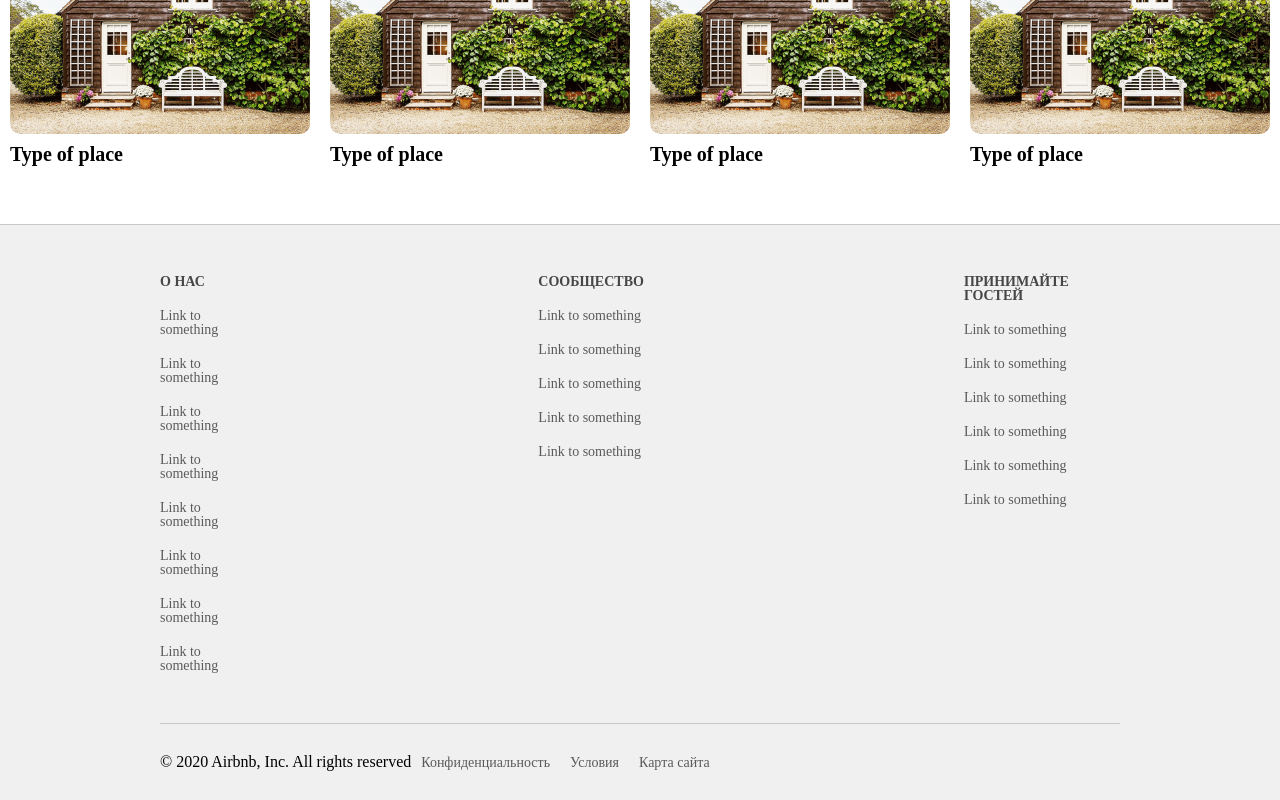
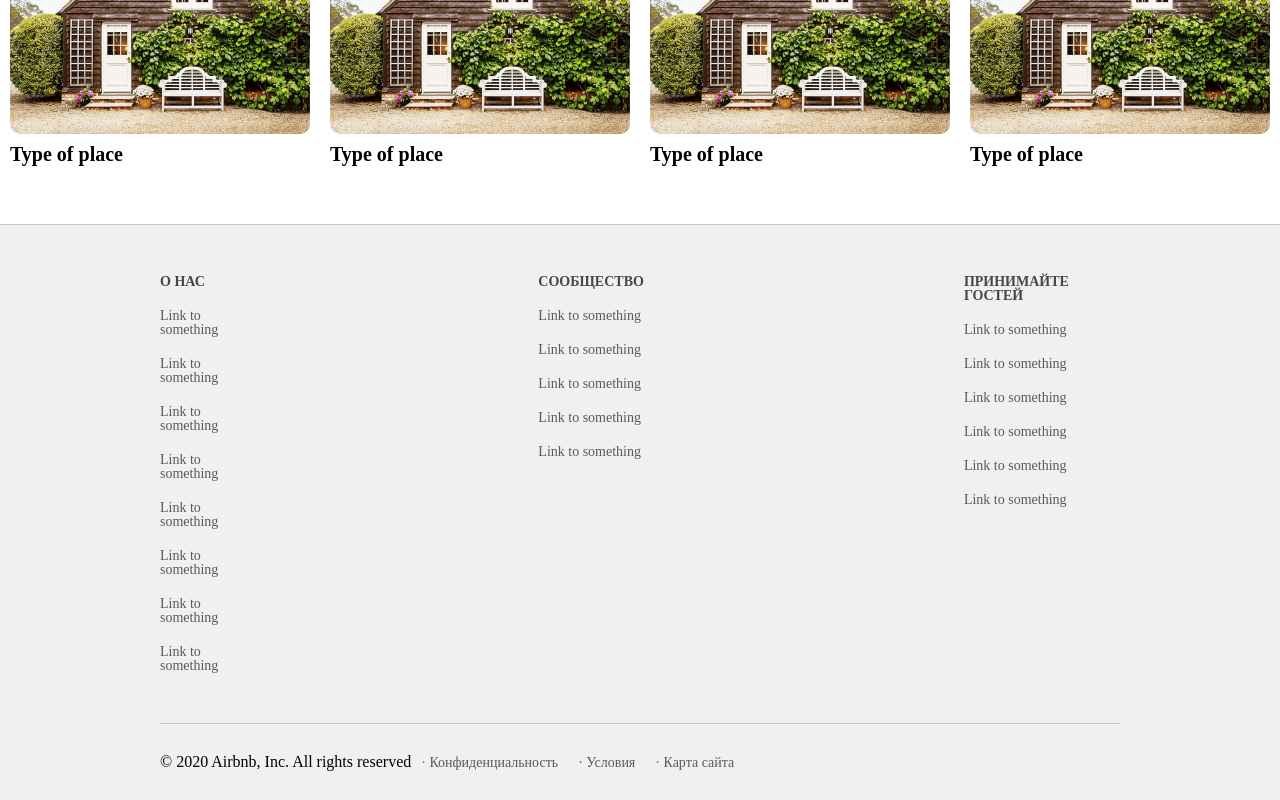
Before and after one commit to vladeiko/airbnb, a Next.js app: page / in a window 1280 px wide. Shown: the part 2778-3578 px from the top of the page. Built offline with nearby package versions, Linux system fonts and the light colour scheme.

Commit message:
Fix styles

```diff
--- a/components/Footer/FooterInfo.jsx
+++ b/components/Footer/FooterInfo.jsx
@@ -7,13 +7,13 @@ const FooterInfo = () => {
       <P>© 2020 Airbnb, Inc. All rights reserved</P>
       <Ul style={{ display: "flex" }}>
         <Li>
-          <Link href="#">Конфиденциальность</Link>
+          <Link href="#">· Конфиденциальность</Link>
         </Li>
         <Li>
-          <Link href="#">Условия</Link>
+          <Link href="#">· Условия</Link>
         </Li>
         <Li>
-          <Link href="#">Карта сайта</Link>
+          <Link href="#">· Карта сайта</Link>
         </Li>
       </Ul>
     </FooterInfoWrapper>
```
